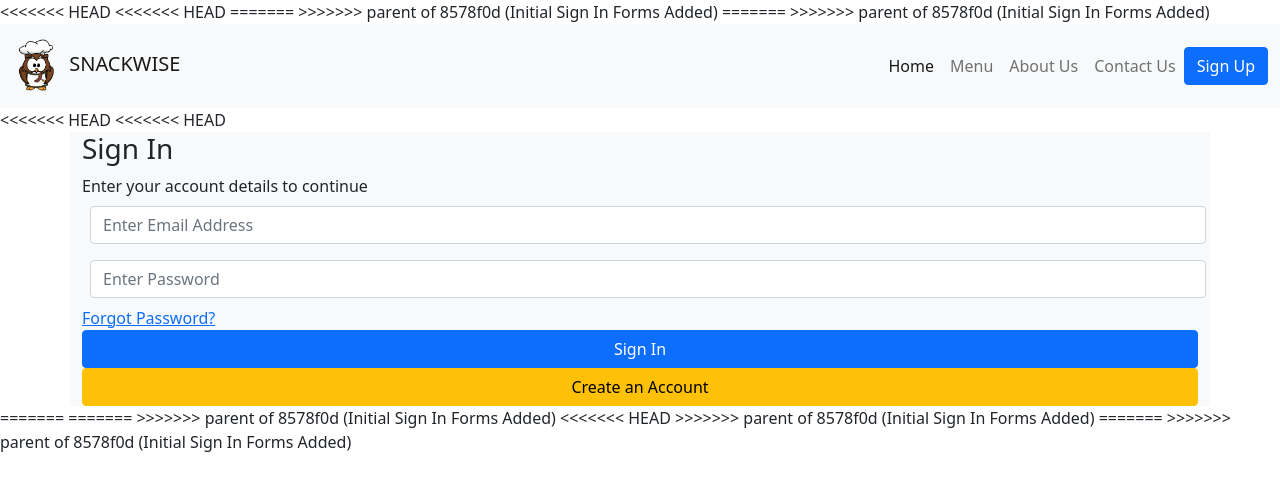
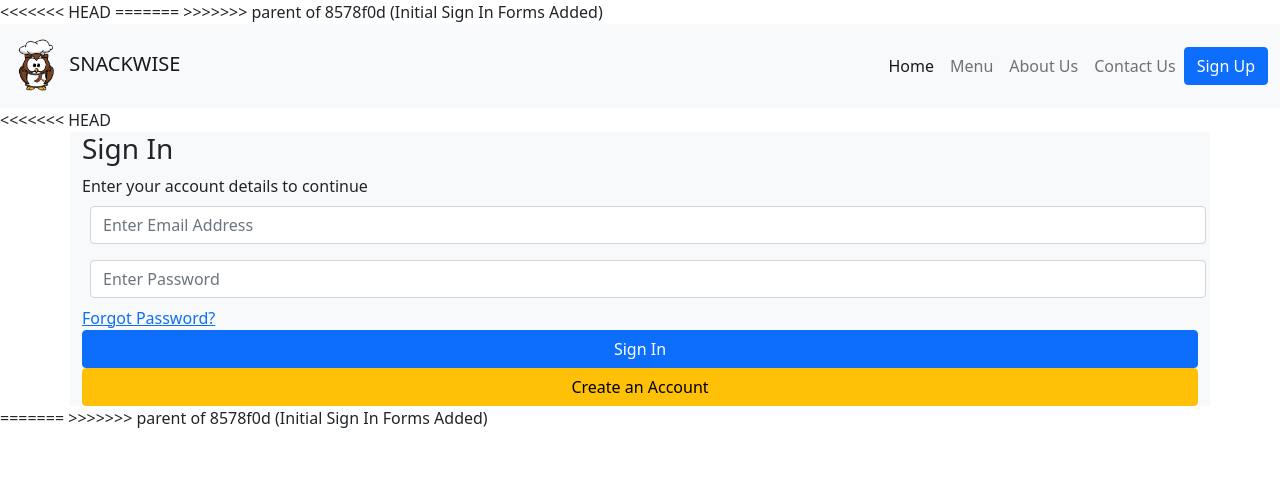
Before and after one commit to darwannn/snackwise-ordering-system, a PHP site: page /login.php in a window 1280 px wide. Shown: the top 491 px of the page. Run offline with PHP 8.4, Linux system fonts and the light colour scheme.

Commit message:
Revert "Update login.php"
This reverts commit ed9bbe70d0ff33d3782118c04b7e98d7423f0f9e.

```diff
--- a/public_html/login.php
+++ b/public_html/login.php
@@ -8,13 +8,7 @@
     <!-- BOOTSTRAP CSS -->
     <link href="https://cdn.jsdelivr.net/npm/bootstrap@5.0.2/dist/css/bootstrap.min.css" rel="stylesheet" integrity="sha384-EVSTQN3/azprG1Anm3QDgpJLIm9Nao0Yz1ztcQTwFspd3yD65VohhpuuCOmLASjC" crossorigin="anonymous">
 <<<<<<< HEAD
-<<<<<<< HEAD
     <link rel="stylesheet" href="./css/login.css">
-=======
-
-
-
->>>>>>> parent of 8578f0d (Initial Sign In Forms Added)
 =======
 
 
@@ -58,7 +52,6 @@
             </div>
         </nav>
 <<<<<<< HEAD
-<<<<<<< HEAD
         <div class="container bg-light form-container">
             <form action="">
                 <div class="row">
@@ -96,8 +89,6 @@
     <!-- BOOTSTRAP JS -->
     <script src="https://cdn.jsdelivr.net/npm/bootstrap@5.0.2/dist/js/bootstrap.bundle.min.js" integrity="sha384-MrcW6ZMFYlzcLA8Nl+NtUVF0sA7MsXsP1UyJoMp4YLEuNSfAP+JcXn/tWtIaxVXM" crossorigin="anonymous"></script>
 =======
-=======
->>>>>>> parent of 8578f0d (Initial Sign In Forms Added)
 
     </div>
 
@@ -107,9 +98,6 @@
 
 
 
-<<<<<<< HEAD
->>>>>>> parent of 8578f0d (Initial Sign In Forms Added)
-=======
 >>>>>>> parent of 8578f0d (Initial Sign In Forms Added)
 </body>
 </html>
```
